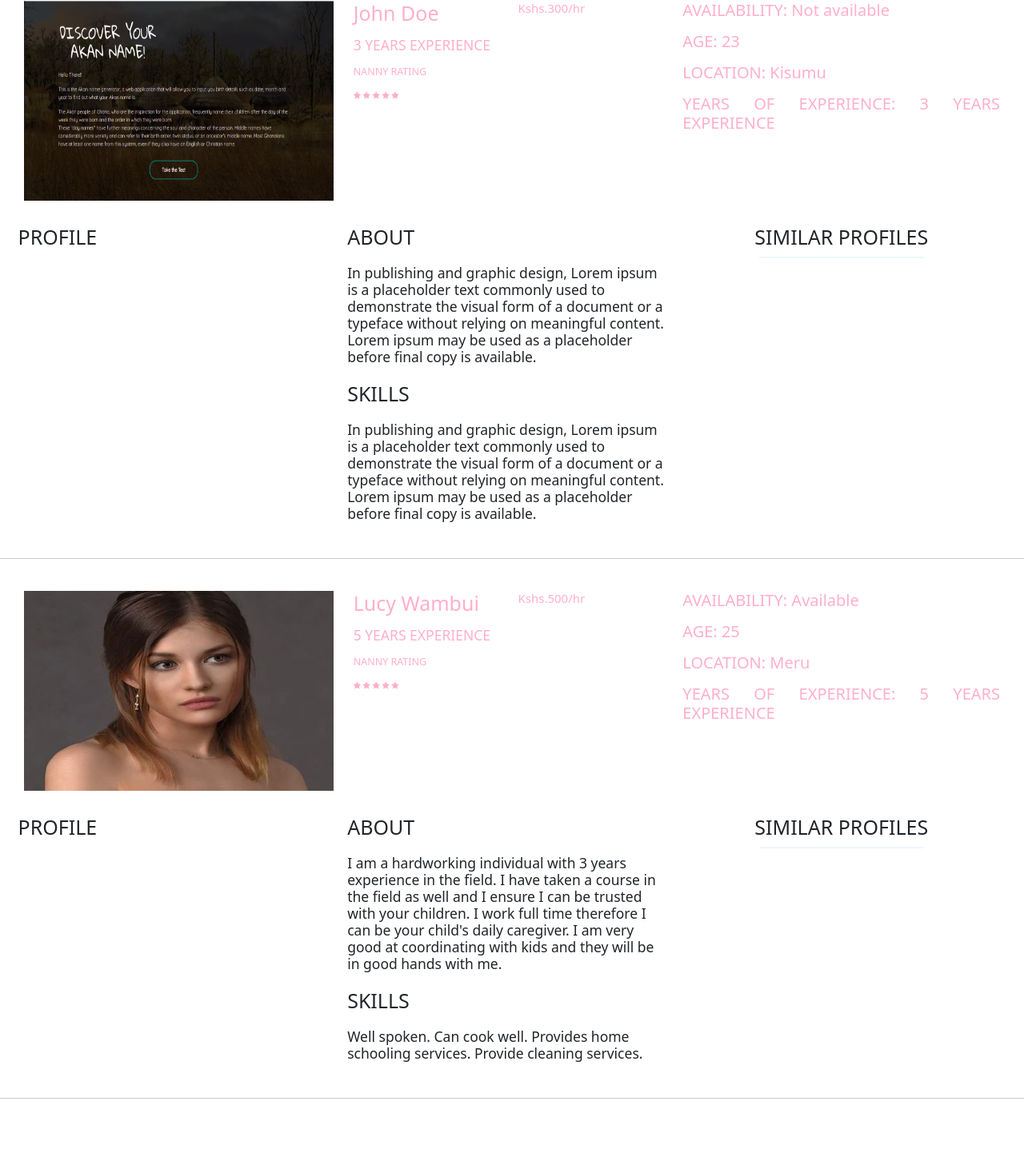
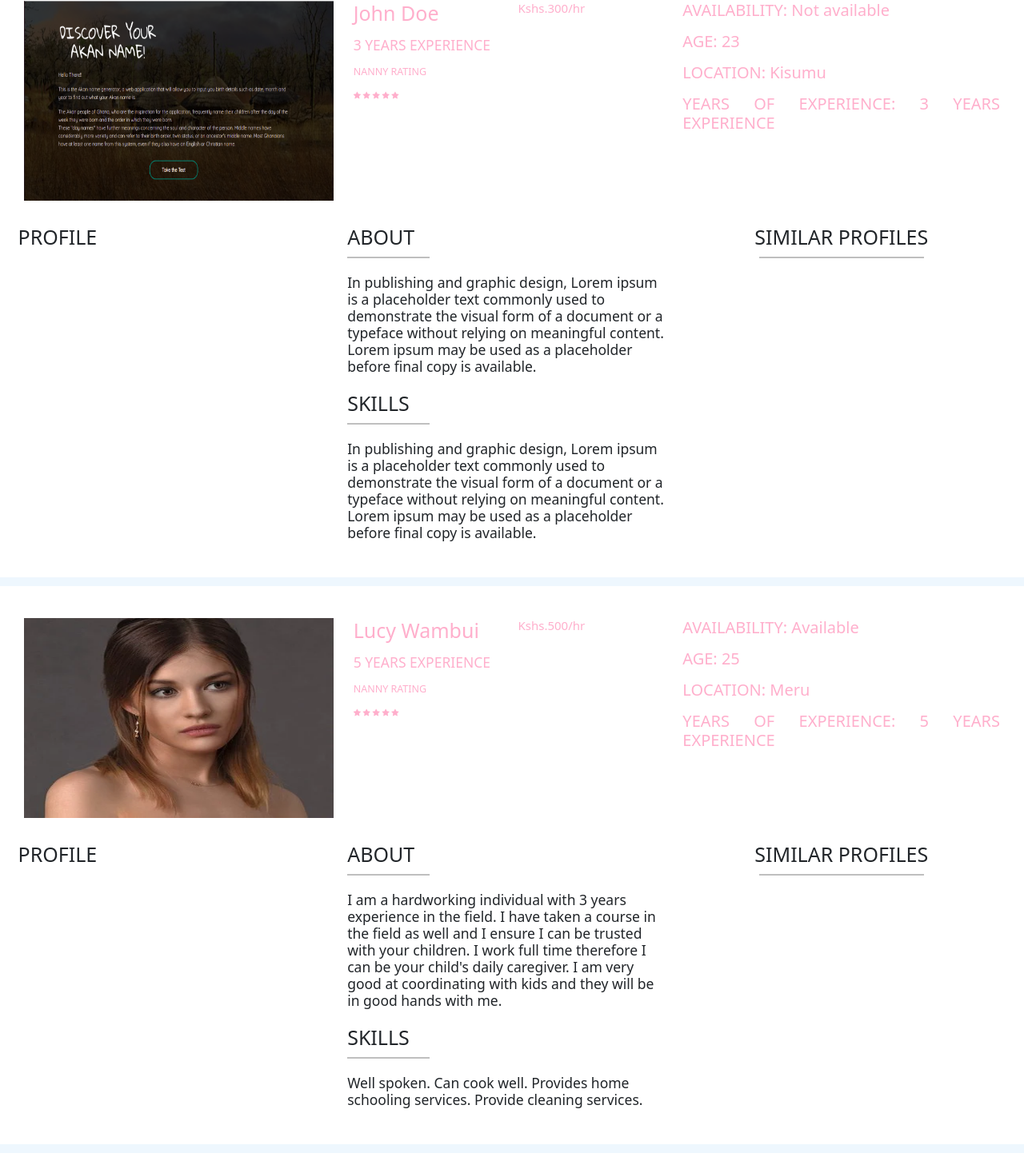
Before and after one commit to Nyawira-Wachira/Nanny-Care, a Django app: page / in a window 1280 px wide. Shown: the part 29-1481 px from the top of the page at 80% size. Before the commit the page ends 1403 px from the top, so only its background shows below. Run offline with Django 4.2, Linux system fonts and the light colour scheme; data comes from the database, SQL or seed files in the repository; some libraries are stand-ins or nearby versions; some web fonts are replaced.

Commit message:
Add changes

```diff
--- a/app/templates/nannydetails.html
+++ b/app/templates/nannydetails.html
@@ -51,21 +51,26 @@
                 <h1>PROFILE</h1>
             </div>
             <div class="col" class="about1">
-                <h1 style="margin-bottom:20px; padding-right: 10px;">ABOUT</h1>
+                <h1 style="padding-right: 10px;">ABOUT</h1>
+                <hr
+                    style="margin-bottom:20px; height:2px; width: 25%; border-width:0; color:black; background-color:black;">
                 <h3 style="padding-right: 10px;">{{nannies.about}}</h3><br>
 
-                <h1 style="margin-bottom:20px; padding-right: 10px;">SKILLS</h1>
+                <h1 style="padding-right: 10px;">SKILLS</h1>
+                <hr
+                    style=" margin-bottom:20px; height:2px; width: 25%; border-width:0; color:black; background-color:black">
                 <h3 style="padding-right: 10px;">{{nannies.skills}}</h3>
             </div>
             <div class="col">
                 <h1 style="text-align: center;">SIMILAR PROFILES</h1>
-                <hr style="height:2px; width: 50%; border-width:0; color:#BDE0FE; background-color:#BDE0FE; margin-left:25% !important; margin-right:25% !important;"">
+                <hr
+                    style="height:2px; width: 50%; border-width:0; color:black; background-color:black; margin-left:25% !important; margin-right:25% !important;">
             </div>
         </div>
     </div>
 
 </section>
-<hr>
+<hr style="height:10px; color:#BDE0FE; background-color:#BDE0FE; ">
 {% endfor %}
 
 {%endblock%}
```
